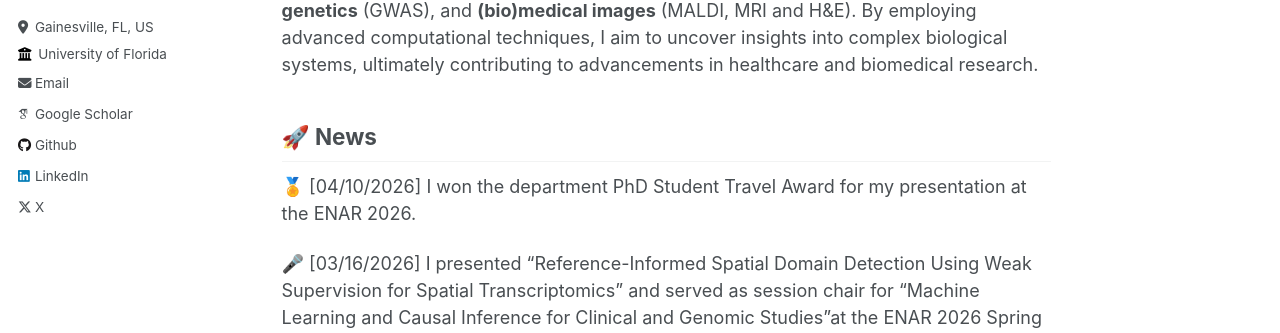
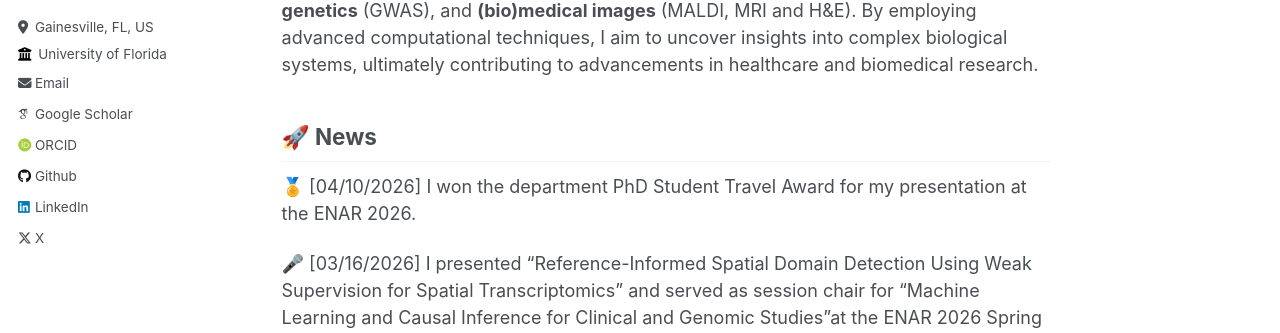
Before and after one commit to XinBiostats/xinbiostats.github.io, a Jekyll site: the page built from _pages/about.md, in a window 1280 px wide. Shown: the part 445-778 px from the top of the page. Built offline with Jekyll 4.4.1, drawn with Linux system fonts in a browser that asks for light colours; some web fonts are replaced.

Commit message:
Update _config.yml

```diff
--- a/_config.yml
+++ b/_config.yml
@@ -34,7 +34,7 @@ author:
   arxiv            : # URL - Update with the correct link to your profile
   googlescholar    : "https://scholar.google.com/citations?user=modOWt0AAAAJ&hl=en"
   impactstory      : # URL
-  orcid            : # "https://orcid.org/0009-0009-3347-4257"
+  orcid            : "https://orcid.org/0009-0009-3347-4257"
   pubmed           : # URL
   researchgate     : # URL
 
```
